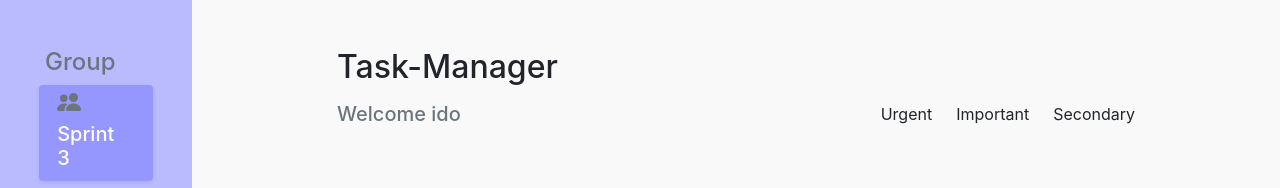
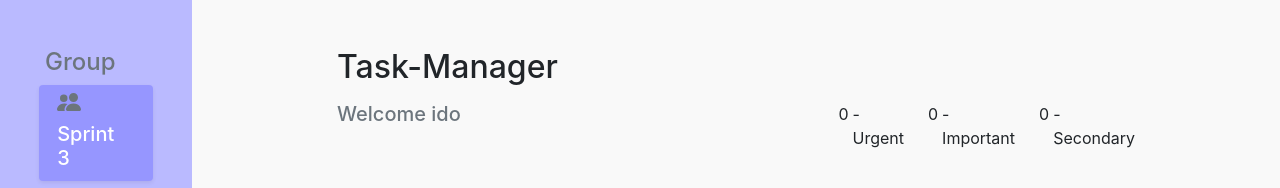
Before and after one commit to s-vidal/task-manager, a React (Create React App) app: page / in a window 1280 px wide. Shown: the top 188 px of the page. Built offline with nearby package versions, Linux system fonts and the light colour scheme; no server answers; the database is empty.

Commit message:
added display of task count by color

```diff
--- a/src/components/TasksDashboard.jsx
+++ b/src/components/TasksDashboard.jsx
@@ -9,6 +9,12 @@ const TasksDashBoard = ({user}) => {
   const [tasks, setTasks] = useState([]);
   const [doneTasks, setDoneTasks] = useState([]);
   const [showLoader, setShowLoader] = useState(false);
+
+  const getCountTasksByColor = (color) => {
+    const task = tasks.filter((task) => task["taskColor"] === color);
+    const doneRed = doneTasks.filter((task) => task["taskColor"] === color);
+    return task.length + doneRed.length;
+  };
 
   useEffect(() => {
     if (user) {
@@ -50,11 +56,14 @@ const TasksDashBoard = ({user}) => {
           </div>
           <div className="col-4 d-flex justify-content-end p-0">
             <div className="urgent m-2 ml-3"></div>
-            <p>Urgent</p>
+            <p className="mr-1">{getCountTasksByColor("red")}</p>
+            <p>- Urgent</p>
             <div className="important m-2 ml-3"></div>
-            <p>Important</p>
+            <p className="mr-1">{getCountTasksByColor("orange")}</p>
+            <p>- Important</p>
             <div className="secondary m-2 ml-3"></div>
-            <p>Secondary</p>
+            <p className="mr-1">{getCountTasksByColor("purple")}</p>
+            <p>- Secondary</p>
           </div>
         </div>
         <div className="row mt-5">
```
